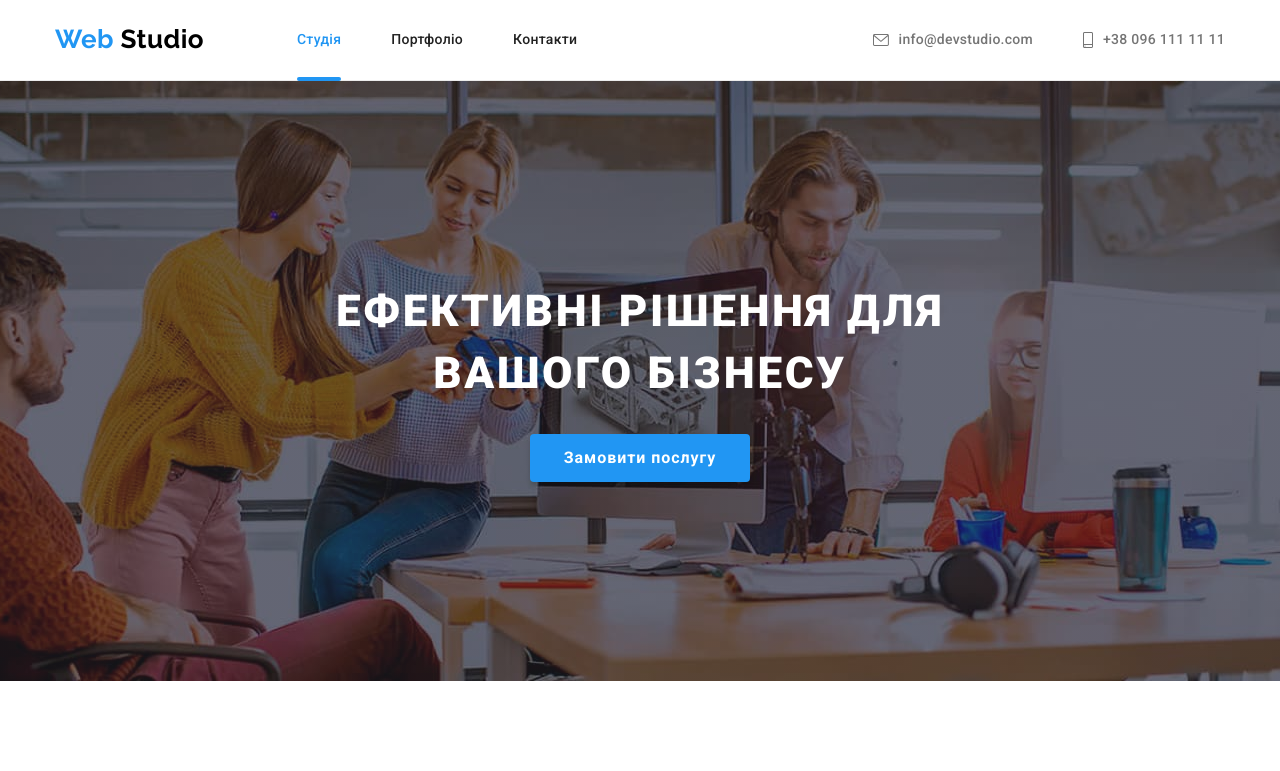
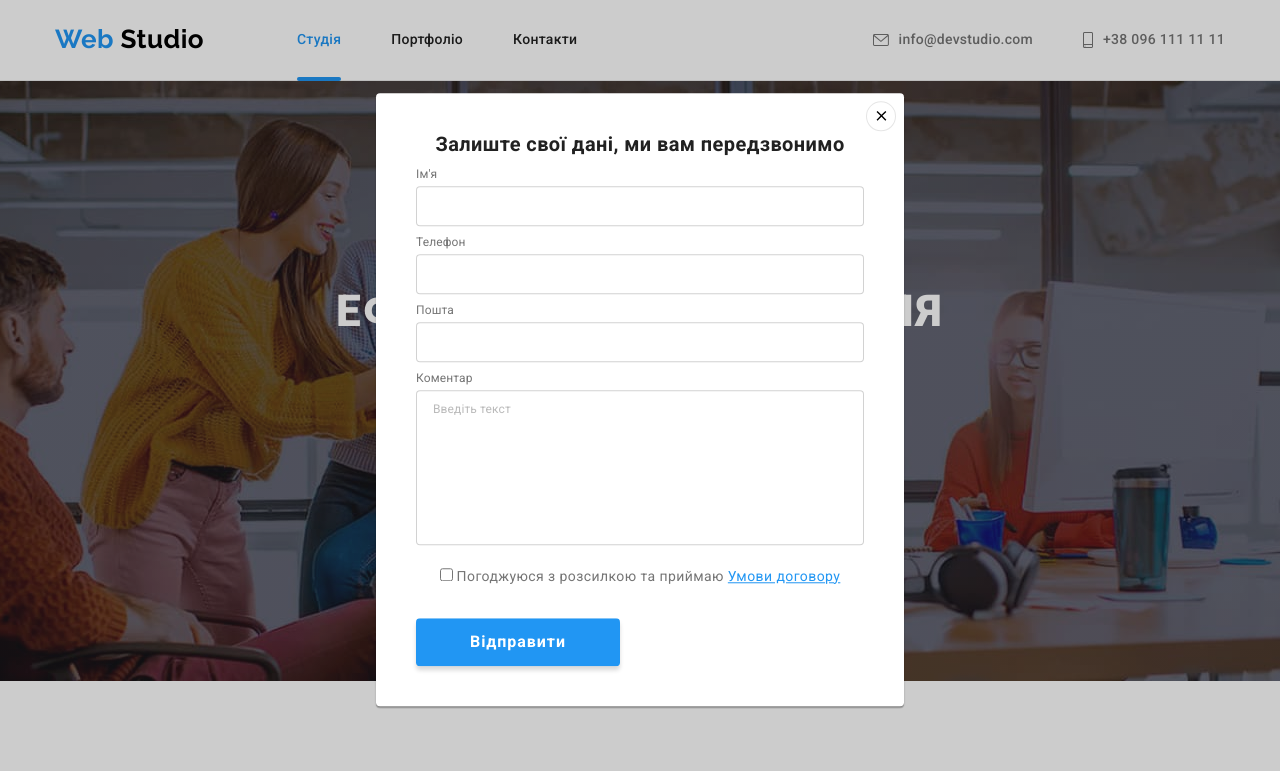
Before and after one commit to Mari4ka62/goit-markup-hw-06, a plain HTML site: page index.html in a window 1280 px wide. Shown: the top 771 px of the page. Drawn offline with nearby package versions, Linux system fonts and the light colour scheme.

Commit message:
Розмітка модального вікна

```diff
--- a/css/style.css
+++ b/css/style.css
@@ -541,6 +541,79 @@ img{
     box-shadow: 0px 1px 3px rgba(0, 0, 0, 0.12), 0px 1px 1px rgba(0, 0, 0, 0.14), 0px 2px 1px rgba(0, 0, 0, 0.2);
     border-radius: 4px;
 }
+/* Форма модального вікна */
+.modal-form{
+    padding: 40px;
+}
+.modal-title{
+    margin-bottom: 12px;
+
+    font-weight: 700;
+    font-size: 20px;
+    line-height: 1.15;
+    text-align: center;
+    color:var(--title-text-color);
+}
+.form-field{}
+
+.form-label .label-name{
+    margin-bottom: 4px;
+
+    font-weight: 400;
+    font-size: 12px;
+    line-height: 1.16;
+    letter-spacing: 0.01em;
+    color: var(--primary-text-color);
+}
+.form-label{
+    display: flex;
+    flex-direction: column;
+
+    margin-bottom: 10px;
+}
+.form-label .form-input{
+    padding: 11px 12px;
+    border: 1px solid rgba(33, 33, 33, 0.2);
+    border-radius: 4px;
+}
+.modal-button{
+    display: inline-block;
+    align-items: center;
+    padding: 10px 52px;
+    min-width: 200px;
+
+    background: var(--accent-color);
+    box-shadow:
+    0px 4px 4px rgba(0, 0, 0, 0.15);
+    font-weight: 700;
+    line-height: 1.5;
+    letter-spacing: 0.06em;
+    color: var(--main-background-color);
+}
+.comment-area{
+    margin-bottom: 10px;
+    resize: none;
+    width: 100%;
+    padding: 12px 16px;
+    border: 1px solid rgba(33, 33, 33, 0.2);
+    border-radius: 4px;
+}
+.comment-area::placeholder{
+        font-weight: 400;
+        font-size: 12px;
+        line-height: 1.16;
+        letter-spacing: 0.01em;
+        color: rgba(117, 117, 117, 0.5);
+}
+.checkbox-text{
+    display:block;
+    margin-bottom: var(--main-distance-element);
+    text-align: center;
+}
+.conditions-link{
+        text-decoration-line: underline;
+        color: #2196F3;
+}
 /* Кнопка закриття */
 .close-button{
     position: absolute;
--- a/index.html
+++ b/index.html
@@ -382,7 +382,7 @@
           </ul>
         </div>
       </section>
-      <div class="backdrop is-hidden" data-modal>
+      <div class="backdrop" data-modal>
         <div class="modal">
           <button type="button" class="close-button" data-modal-close>
             <svg
@@ -397,6 +397,47 @@
               />
             </svg>
           </button>
+          <form class="modal-form">
+            <p class="modal-title">Залиште свої дані, ми вам передзвонимо</p>
+            <div class="form-field">
+              <label class="form-label">
+                <span class="label-name">Ім'я</span>
+                <input type="text" name="user-name" class="form-input" />
+              </label>
+            </div>
+            <div class="form-field">
+              <label class="form-label">
+                <span class="label-name">Телефон</span>
+                <input type="tel" name="user-phone" class="form-input" />
+              </label>
+            </div>
+            <div class="form-field">
+              <label class="form-label">
+                <span class="label-name">Пошта</span>
+                <input type="email" name="user-mail" class="form-input" />
+              </label>
+            </div>
+            <label class="form-label">
+              <span class="label-name">Коментар</span>
+              <textarea
+                name="comment"
+                class="comment-area"
+                rows="8"
+                placeholder="Введіть текст"
+              ></textarea>
+            </label>
+
+            <label class="checkbox-text">
+              <input type="checkbox" name="check" />
+              <span
+                >Погоджуюся з розсилкою та приймаю
+                <a href="" class="conditions-link link">Умови договору</a>
+              </span>
+            </label>
+            <button type="submit" class="button modal-button">
+              Відправити
+            </button>
+          </form>
         </div>
       </div>
     </main>
```
